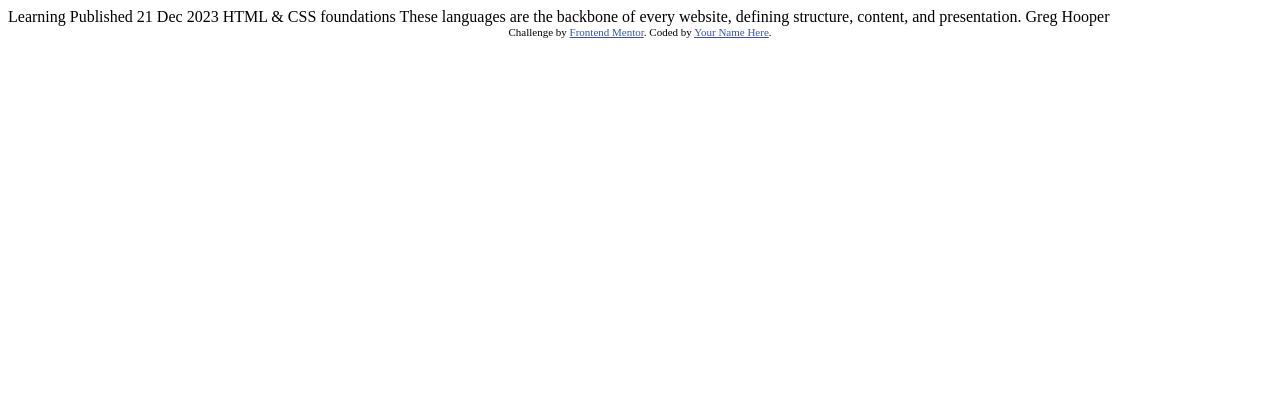
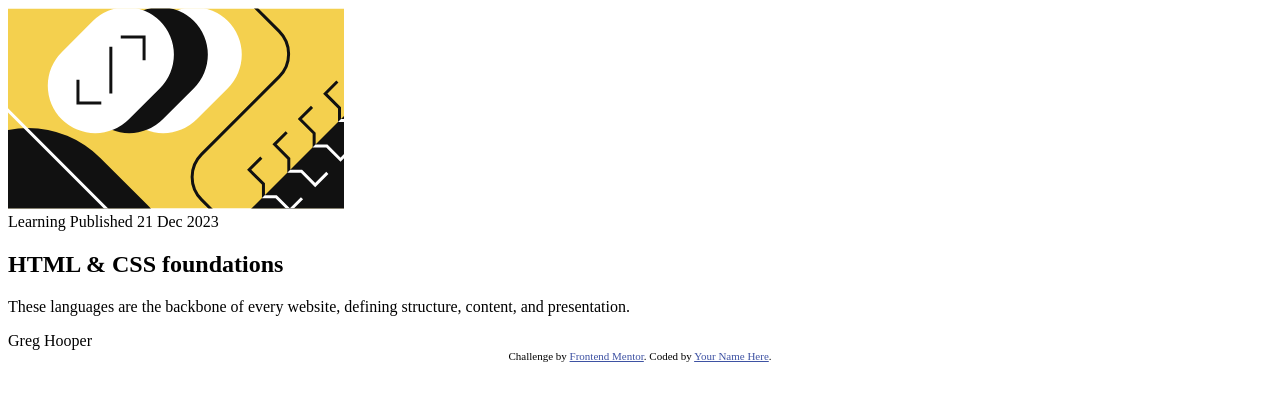
Before and after one commit to oshudev/blog-preview-card, a plain HTML site: page index.html in a window 1280 px wide. Drawn offline with Linux system fonts and the light colour scheme.

Commit message:
feat: add new card section
I used semantic HTML structure for the card. I also wrapped the
attribution with footer tag for enhanced semantic strcture.

```diff
--- a/index.html
+++ b/index.html
@@ -26,10 +26,34 @@
         </style>
     </head>
     <body>
-        Learning Published 21 Dec 2023 HTML & CSS foundations These languages
-        are the backbone of every website, defining structure, content, and
-        presentation. Greg Hooper
-
+        <main class="h-wrapper">
+            <section class="card-container">
+                <div class="card">
+                    <div class="card__blobimage">
+                        <img
+                            src="./assets/images/illustration-article.svg"
+                            alt="article-svg"
+                        />
+                    </div>
+                    <div class="card__content">
+                        <span class="category">Learning</span>
+                        <span class="posted-on">
+                            <span class="screen-reader-text">Published</span>
+                            <time class="entry-date" datetime="2023-12-21">
+                                21 Dec 2023
+                            </time>
+                        </span>
+                        <h1 class="title">HTML & CSS foundations</h1>
+                        <p class="description">
+                            These languages are the backbone of every website,
+                            defining structure, content, and presentation.
+                        </p>
+                    </div>
+                    <div class="card__author">Greg Hooper</div>
+                </div>
+            </section>
+        </main>
+        <footer class="footer">
             <div class="attribution">
                 Challenge by
                 <a
@@ -38,5 +62,6 @@
                     >Frontend Mentor</a
                 >. Coded by <a href="#">Your Name Here</a>.
             </div>
+        </footer>
     </body>
 </html>
```
Lines whose indentation alone changed are shown as unchanged.
